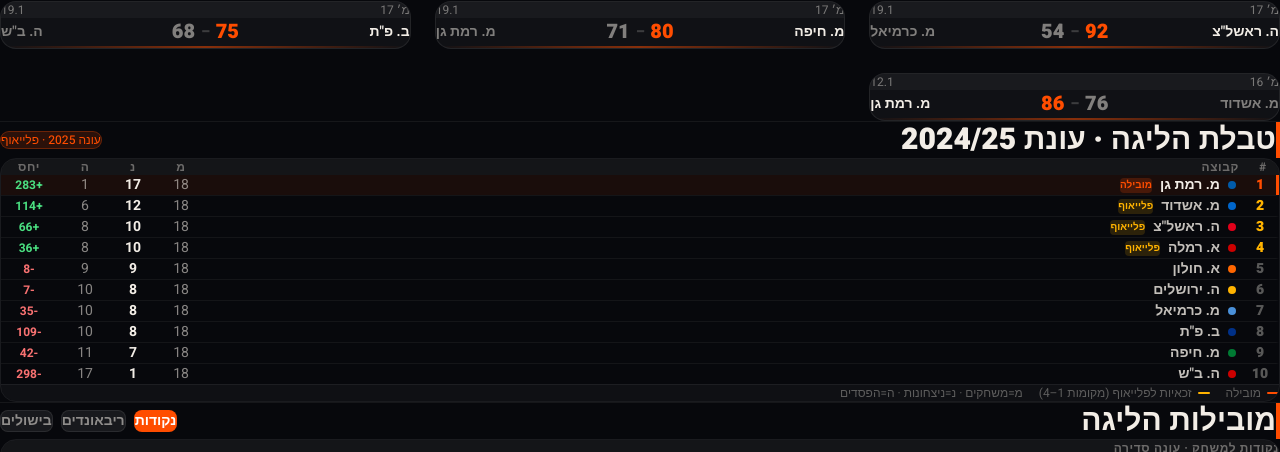
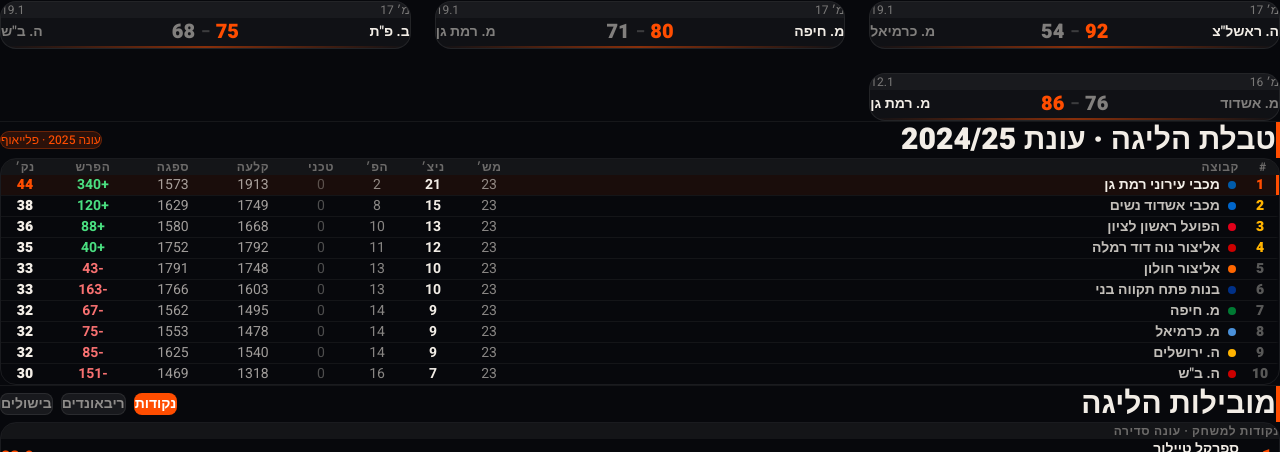
Before and after one commit to danasender4124/my-motion-app, a React (Vite) app: page / in a window 1280 px wide. Shown: the part 1020-1472 px from the top of the page. Built offline with nearby package versions, Linux system fonts and the light colour scheme.

Commit message:
feat: Standings — full column structure (מש/ניצ/הפ/טכני/קלעה/ספגה/הפרש/נק), real team data

```diff
--- a/src/components/ui/Standings.tsx
+++ b/src/components/ui/Standings.tsx
@@ -2,8 +2,15 @@
 import { motion } from 'framer-motion';
 import { TEAMS } from '../../data/league';
 
+const COLS = '2rem 1fr 3rem 3rem 3rem 3rem 4.5rem 4.5rem 4.5rem 3rem';
+
 const Standings: React.FC = () => {
-  const sorted = [...TEAMS].sort((a, b) => b.wins - a.wins || (b.pf - b.pa) - (a.pf - a.pa));
+  const sorted = [...TEAMS].sort((a, b) => {
+    const ptsA = a.wins * 2 + a.losses;
+    const ptsB = b.wins * 2 + b.losses;
+    if (ptsB !== ptsA) return ptsB - ptsA;
+    return (b.pf - b.pa) - (a.pf - a.pa);
+  });
 
   return (
     <section id="standings" className="py-16 md:py-24 px-4 md:px-8 max-w-7xl mx-auto" dir="rtl">
@@ -17,17 +24,21 @@
         >
           טבלת הליגה · עונת 2024/25
         </motion.h2>
-        <span className="text-xs font-medium px-3 py-1 rounded-full" style={{ background: 'rgba(255,77,0,0.15)', color: '#FF4D00', border: '1px solid rgba(255,77,0,0.3)' }}>
+        <span
+          className="text-xs font-medium px-3 py-1 rounded-full"
+          style={{ background: 'rgba(255,77,0,0.15)', color: '#FF4D00', border: '1px solid rgba(255,77,0,0.3)' }}
+        >
           עונה 2025 · פלייאוף
         </span>
       </div>
 
-      <div className="rounded-2xl overflow-hidden" style={{ border: '1px solid rgba(255,255,255,0.08)' }}>
-        {/* Table header */}
+      <div className="overflow-x-auto">
+        <div className="min-w-[700px] rounded-2xl overflow-hidden" style={{ border: '1px solid rgba(255,255,255,0.08)' }}>
+          {/* Header row */}
           <div
             className="grid text-xs font-bold uppercase tracking-wider px-4 py-4"
             style={{
-            gridTemplateColumns: '2rem 1fr 2.5rem 2.5rem 2.5rem 3.5rem',
+              gridTemplateColumns: COLS,
               background: 'rgba(255,255,255,0.05)',
               color: 'rgba(242,237,230,0.4)',
               gap: '0.5rem',
@@ -35,17 +46,21 @@
           >
             <span className="text-center">#</span>
             <span>קבוצה</span>
-          <span className="text-center">מ</span>
-          <span className="text-center">נ</span>
-          <span className="text-center">ה</span>
-          <span className="text-center">יחס</span>
+            <span className="text-center">מש׳</span>
+            <span className="text-center">ניצ׳</span>
+            <span className="text-center">הפ׳</span>
+            <span className="text-center">טכני</span>
+            <span className="text-center">קלעה</span>
+            <span className="text-center">ספגה</span>
+            <span className="text-center">הפרש</span>
+            <span className="text-center">נק׳</span>
           </div>
 
-        {/* Rows */}
           {sorted.map((team, i) => {
             const isPlayoff = i < 4;
             const isTop = i === 0;
-          const ratio = ((team.pf - team.pa) > 0 ? '+' : '') + (team.pf - team.pa);
+            const diff = team.pf - team.pa;
+            const pts = team.wins * 2 + team.losses;
 
             return (
               <motion.div
@@ -56,7 +71,7 @@
                 transition={{ duration: 0.4, delay: i * 0.04, ease: [0.25, 1, 0.5, 1] }}
                 className="grid items-center px-4 py-5 transition-colors duration-150 cursor-pointer"
                 style={{
-                gridTemplateColumns: '2rem 1fr 2.5rem 2.5rem 2.5rem 3.5rem',
+                  gridTemplateColumns: COLS,
                   gap: '0.5rem',
                   background: isTop ? 'rgba(255,77,0,0.08)' : 'transparent',
                   borderTop: i > 0 ? '1px solid rgba(255,255,255,0.05)' : 'none',
@@ -73,69 +88,64 @@
                 </span>
 
                 {/* Team name */}
-              <div className="flex items-center gap-2">
-                <div
-                  className="w-2 h-2 rounded-full shrink-0"
-                  style={{ background: team.color }}
-                />
+                <div className="flex items-center gap-2 min-w-0">
+                  <div className="w-2 h-2 rounded-full shrink-0" style={{ background: team.color }} />
                   <span
-                  className="text-sm font-semibold"
+                    className="text-sm font-semibold truncate"
                     style={{ color: isTop ? '#F2EDE6' : 'rgba(242,237,230,0.8)' }}
                   >
                     {team.name}
                   </span>
-                {isPlayoff && i > 0 && (
-                  <span className="hidden sm:inline text-[10px] px-1.5 py-0.5 rounded font-bold" style={{ background: 'rgba(255,179,0,0.15)', color: '#FFB300' }}>
-                    פלייאוף
-                  </span>
-                )}
-                {isTop && (
-                  <span className="hidden sm:inline text-[10px] px-1.5 py-0.5 rounded font-bold" style={{ background: 'rgba(255,77,0,0.2)', color: '#FF4D00' }}>
-                    מובילה
-                  </span>
-                )}
                 </div>
 
                 {/* Games played */}
-              <span className="text-center text-sm" style={{ color: 'rgba(242,237,230,0.55)' }}>
+                <span className="text-center text-sm tabular-nums" style={{ color: 'rgba(242,237,230,0.55)' }}>
                   {team.wins + team.losses}
                 </span>
 
                 {/* Wins */}
-              <span className="text-center text-sm font-bold" style={{ color: '#F2EDE6' }}>
+                <span className="text-center text-sm font-bold tabular-nums" style={{ color: '#F2EDE6' }}>
                   {team.wins}
                 </span>
 
                 {/* Losses */}
-              <span className="text-center text-sm" style={{ color: 'rgba(242,237,230,0.55)' }}>
+                <span className="text-center text-sm tabular-nums" style={{ color: 'rgba(242,237,230,0.55)' }}>
                   {team.losses}
                 </span>
 
-              {/* Ratio */}
+                {/* Technical fouls */}
+                <span className="text-center text-sm tabular-nums" style={{ color: 'rgba(242,237,230,0.3)' }}>
+                  0
+                </span>
+
+                {/* Points scored */}
+                <span className="text-center text-sm tabular-nums" style={{ color: 'rgba(242,237,230,0.65)' }}>
+                  {team.pf}
+                </span>
+
+                {/* Points allowed */}
+                <span className="text-center text-sm tabular-nums" style={{ color: 'rgba(242,237,230,0.65)' }}>
+                  {team.pa}
+                </span>
+
+                {/* Differential */}
                 <span
-                className="text-center text-xs font-semibold"
-                style={{ color: (team.pf - team.pa) > 0 ? '#4ade80' : '#f87171' }}
+                  className="text-center text-sm font-semibold tabular-nums"
+                  style={{ color: diff > 0 ? '#4ade80' : diff < 0 ? '#f87171' : 'rgba(242,237,230,0.55)' }}
                 >
-                {ratio}
+                  {diff > 0 ? '+' : ''}{diff}
+                </span>
+
+                {/* Standing points */}
+                <span
+                  className="text-center text-sm font-black tabular-nums"
+                  style={{ color: isTop ? '#FF4D00' : '#F2EDE6' }}
+                >
+                  {pts}
                 </span>
               </motion.div>
             );
           })}
-
-        {/* Legend */}
-        <div
-          className="flex flex-wrap items-center gap-4 px-4 py-3 text-xs"
-          style={{ background: 'rgba(255,255,255,0.03)', borderTop: '1px solid rgba(255,255,255,0.06)', color: 'rgba(242,237,230,0.35)' }}
-        >
-          <div className="flex items-center gap-1.5">
-            <div className="w-3 h-0.5 rounded-full" style={{ background: '#FF4D00' }} />
-            <span>מובילה</span>
-          </div>
-          <div className="flex items-center gap-1.5">
-            <div className="w-3 h-0.5 rounded-full" style={{ background: '#FFB300' }} />
-            <span>זכאיות לפלייאוף (מקומות 1–4)</span>
-          </div>
-          <span>מ=משחקים · נ=ניצחונות · ה=הפסדים</span>
         </div>
       </div>
     </section>
--- a/src/data/league.ts
+++ b/src/data/league.ts
@@ -1,16 +1,16 @@
 // ─── League data — ליגת על נשים 2025 (source: ibasketball.co.il) ─────────────
 
 export const TEAMS = [
-  { id: 1,  name: 'מ. רמת גן',    short: 'מרג',  wins: 17, losses: 1,  pf: 1516, pa: 1233, color: '#005BAA' },
-  { id: 2,  name: 'מ. אשדוד',     short: 'מאש',  wins: 12, losses: 6,  pf: 1375, pa: 1261, color: '#0066CC' },
-  { id: 3,  name: 'א. רמלה',      short: 'ארמ',  wins: 10, losses: 8,  pf: 1376, pa: 1340, color: '#CC0000' },
-  { id: 4,  name: 'ה. ראשל"צ',    short: 'הרל',  wins: 10, losses: 8,  pf: 1296, pa: 1230, color: '#E2001A' },
-  { id: 5,  name: 'א. חולון',     short: 'אחל',  wins: 9,  losses: 9,  pf: 1369, pa: 1377, color: '#FF6600' },
-  { id: 6,  name: 'ב. פ"ת',       short: 'בפת',  wins: 8,  losses: 10, pf: 1253, pa: 1362, color: '#003087' },
-  { id: 7,  name: 'ה. ירושלים',   short: 'היר',  wins: 8,  losses: 10, pf: 1333, pa: 1340, color: '#FFB300' },
-  { id: 8,  name: 'מ. כרמיאל',    short: 'מכר',  wins: 8,  losses: 10, pf: 1278, pa: 1313, color: '#4A90D9' },
-  { id: 9,  name: 'מ. חיפה',      short: 'מחי',  wins: 7,  losses: 11, pf: 1325, pa: 1367, color: '#007A33' },
-  { id: 10, name: 'ה. ב"ש',       short: 'הבש',  wins: 1,  losses: 17, pf: 1218, pa: 1516, color: '#CC0000' },
+  { id: 1,  name: 'מכבי עירוני רמת גן',    short: 'מרג',  wins: 21, losses: 2,  pf: 1913, pa: 1573, color: '#005BAA' },
+  { id: 2,  name: 'מכבי אשדוד נשים',       short: 'מאש',  wins: 15, losses: 8,  pf: 1749, pa: 1629, color: '#0066CC' },
+  { id: 3,  name: 'הפועל ראשון לציון',      short: 'הרל',  wins: 13, losses: 10, pf: 1668, pa: 1580, color: '#E2001A' },
+  { id: 4,  name: 'אליצור נוה דוד רמלה',   short: 'ארמ',  wins: 12, losses: 11, pf: 1792, pa: 1752, color: '#CC0000' },
+  { id: 5,  name: 'אליצור חולון',           short: 'אחל',  wins: 10, losses: 13, pf: 1748, pa: 1791, color: '#FF6600' },
+  { id: 6,  name: 'בנות פתח תקווה בני',    short: 'בפת',  wins: 10, losses: 13, pf: 1603, pa: 1766, color: '#003087' },
+  { id: 7,  name: 'ה. ירושלים',            short: 'היר',  wins: 9,  losses: 14, pf: 1540, pa: 1625, color: '#FFB300' },
+  { id: 8,  name: 'מ. כרמיאל',             short: 'מכר',  wins: 9,  losses: 14, pf: 1478, pa: 1553, color: '#4A90D9' },
+  { id: 9,  name: 'מ. חיפה',               short: 'מחי',  wins: 9,  losses: 14, pf: 1495, pa: 1562, color: '#007A33' },
+  { id: 10, name: 'ה. ב"ש',                short: 'הבש',  wins: 7,  losses: 16, pf: 1318, pa: 1469, color: '#CC0000' },
 ];
 
 export const RECENT_RESULTS = [
```
Lines whose indentation alone changed are shown as unchanged.
